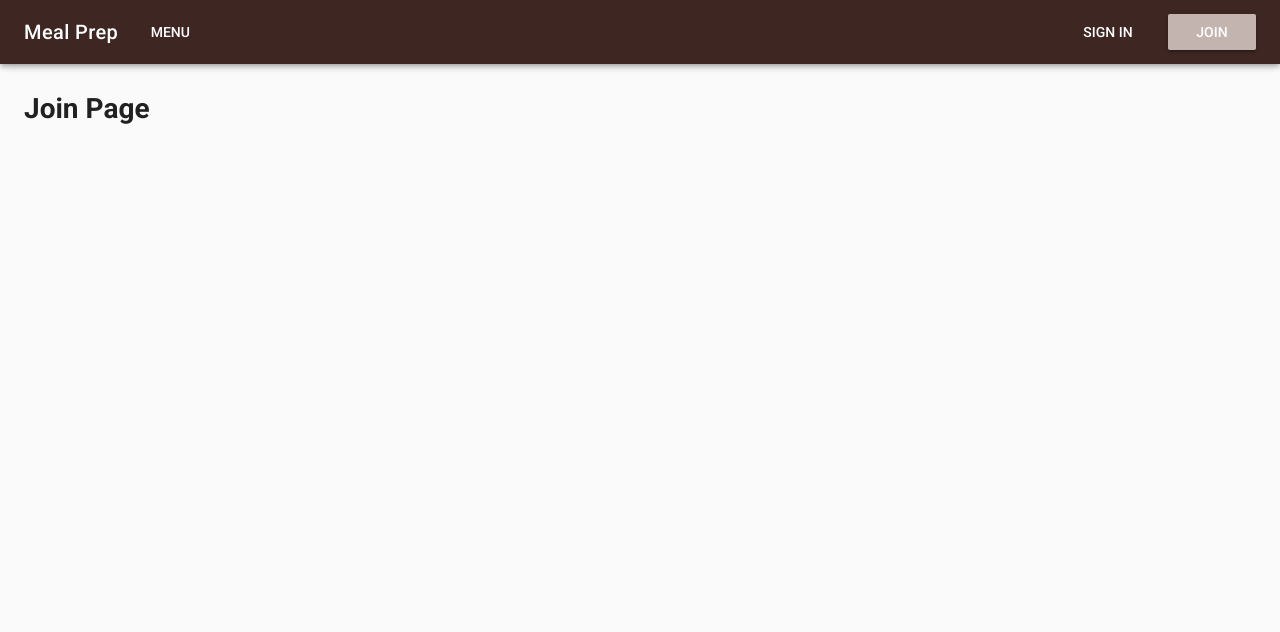
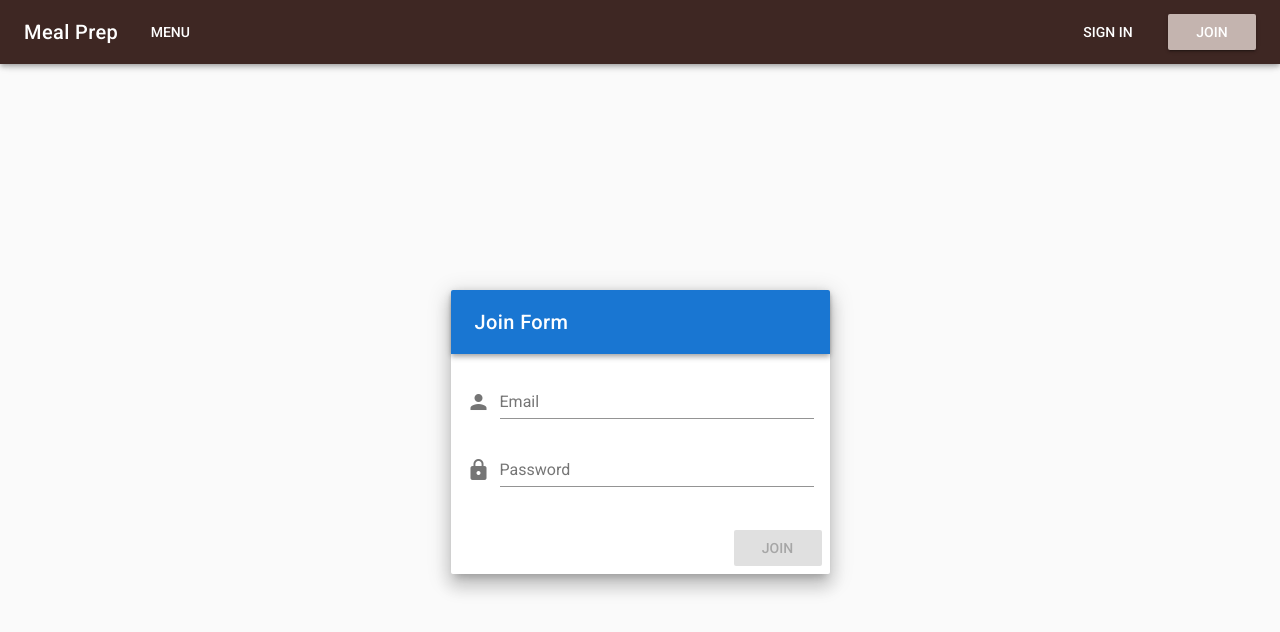
Before and after one commit to carlosazaustre/vue-freecodecamp, a Vue app: page /join in a window 1280 px wide. Shown: the top 632 px of the page. Built offline with nearby package versions, Linux system fonts and the light colour scheme.

Commit message:
Join component template

```diff
--- a/package.json
+++ b/package.json
@@ -10,6 +10,7 @@
   "dependencies": {
     "@babel/polyfill": "^7.0.0-rc.1",
     "axios": "^0.18.0",
+    "firebase": "^5.5.9",
     "vue": "^2.5.17",
     "vue-router": "^3.0.1",
     "vuetify": "^1.3.0",
--- a/src/views/Join.vue
+++ b/src/views/Join.vue
@@ -1,14 +1,38 @@
 <template>
-  <v-container fluid>
-    <v-layout>
-      <h1>Join Page</h1>
+  <v-container fill-height>
+    <v-layout align-center justify-center>
+      <v-flex xs12 sm8 md4>
+        <v-card class="elevation-12">
+          <v-toolbar dark color="primary">
+            <v-toolbar-title>Join Form</v-toolbar-title>
+          </v-toolbar>
+          <v-card-text>
+            <v-form ref="form" v-model="valid" lazy-validation>
+              <v-text-field prepend-icon="person" name="email" label="Email" type="email" v-model="email" :rules="emailRules" required></v-text-field>
+              <v-text-field prepend-icon="lock" name="password" id="password" label="Password" type="password" v-model="password" :rules="passwordRules" required></v-text-field>
+            </v-form>
+          </v-card-text>
+          <v-card-actions>
+            <v-spacer></v-spacer>
+            <v-btn color="primary" :disabled="!valid" @click="submit">Join</v-btn>
+          </v-card-actions>
+        </v-card>
+      </v-flex>
     </v-layout>
   </v-container>
 </template>
 
 <script>
 export default {
-  name: "Join"
+  name: "Join",
+  data() {
+    return {
+      email: "",
+      pasword: "",
+      emailRules: "",
+      passwordRules: ""
+    };
+  }
 };
 </script>
 
```
Also changed, not shown: src/firebase/index.js (added, +12 -0 lines), 1 other file (tests, documents, lock files or other folders).
